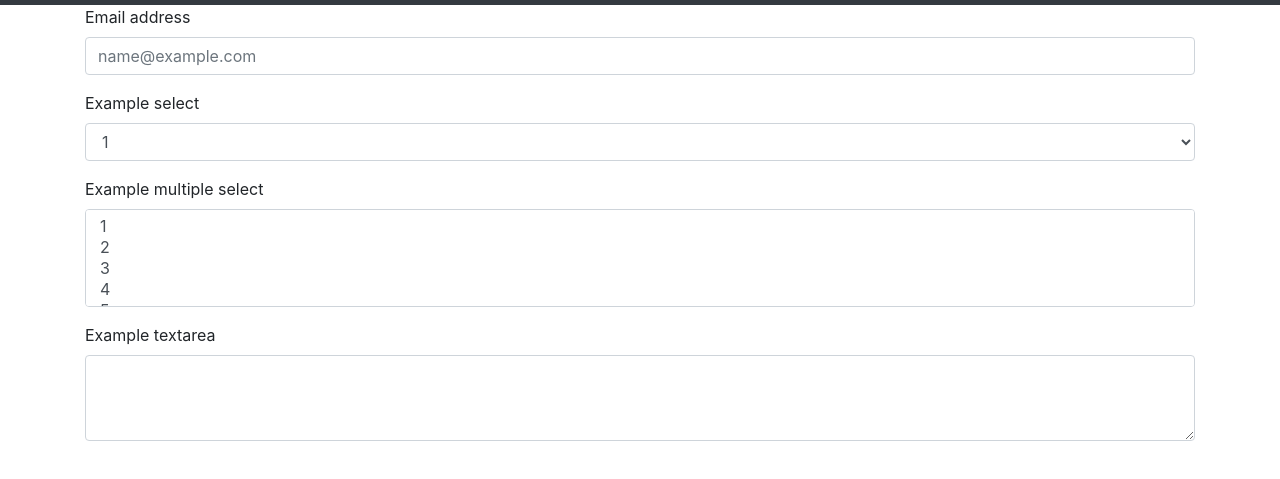
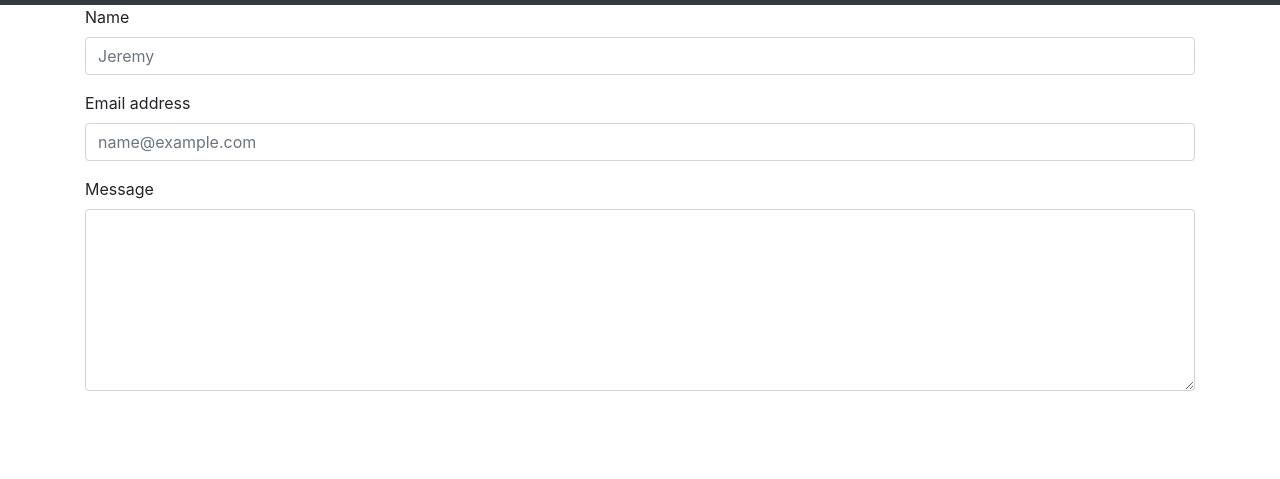
Before and after one commit to cbrittingham14/homework2, a plain HTML site: page contact.html in a window 1280 px wide. Shown: the part 51-530 px from the top of the page. Drawn offline with nearby package versions, Linux system fonts and the light colour scheme.

Commit message:
edited the  contact input form

```diff
--- a/contact.html
+++ b/contact.html
@@ -33,32 +33,16 @@
           <div class="col-m-8">
             <form>
                 <div class="form-group">
+                  <label for="exampleFormControlInput1">Name</label>
+                  <input type="name" class="form-control" id="exampleFormControlInput1" placeholder="Jeremy">
+                </div>
+                <div class="form-group">
                   <label for="exampleFormControlInput1">Email address</label>
                   <input type="email" class="form-control" id="exampleFormControlInput1" placeholder="name@example.com">
                 </div>
                 <div class="form-group">
-                  <label for="exampleFormControlSelect1">Example select</label>
-                  <select class="form-control" id="exampleFormControlSelect1">
-                    <option>1</option>
-                    <option>2</option>
-                    <option>3</option>
-                    <option>4</option>
-                    <option>5</option>
-                  </select>
-                </div>
-                <div class="form-group">
-                  <label for="exampleFormControlSelect2">Example multiple select</label>
-                  <select multiple class="form-control" id="exampleFormControlSelect2">
-                    <option>1</option>
-                    <option>2</option>
-                    <option>3</option>
-                    <option>4</option>
-                    <option>5</option>
-                  </select>
-                </div>
-                <div class="form-group">
-                  <label for="exampleFormControlTextarea1">Example textarea</label>
-                  <textarea class="form-control" id="exampleFormControlTextarea1" rows="3"></textarea>
+                  <label for="exampleFormControlTextarea1">Message</label>
+                  <textarea class="form-control" id="exampleFormControlTextarea1" rows="7"></textarea>
                 </div>
               </form>
           </div>
```
